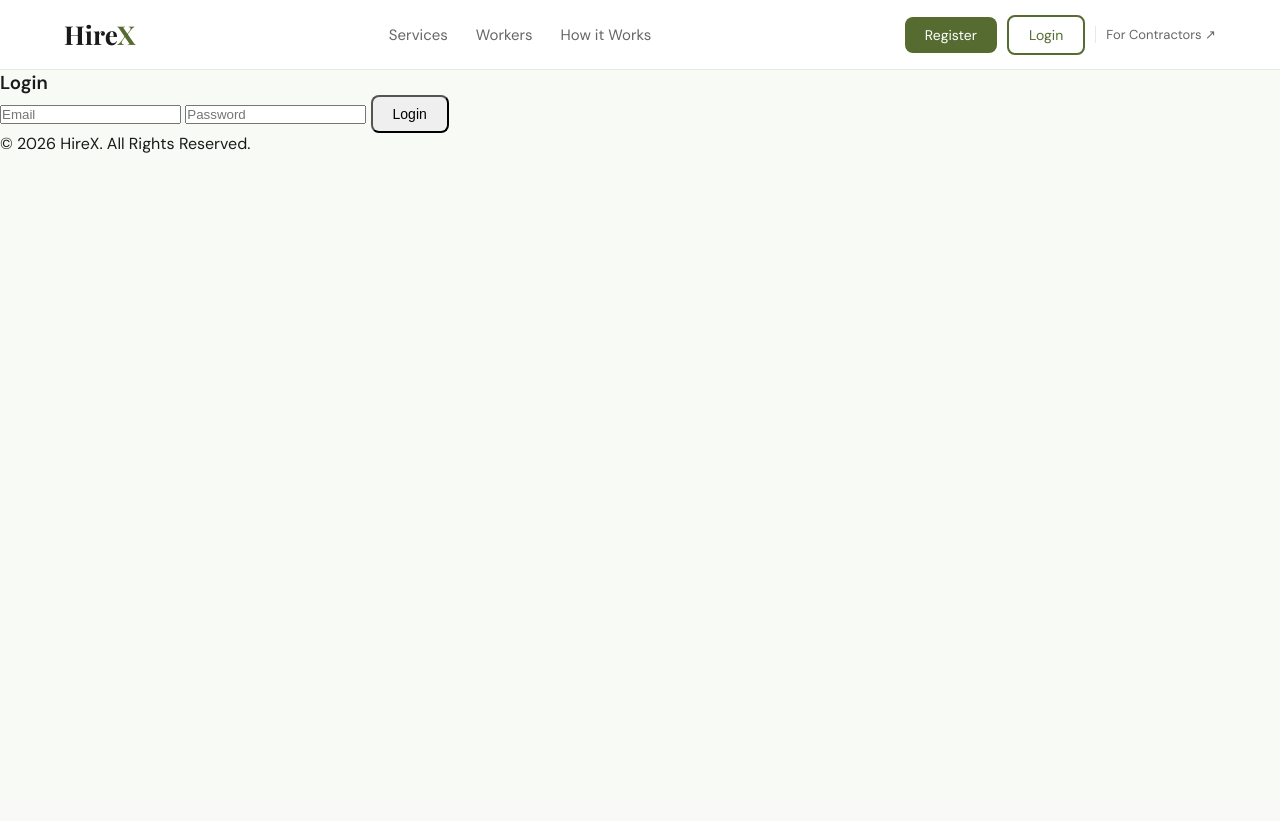
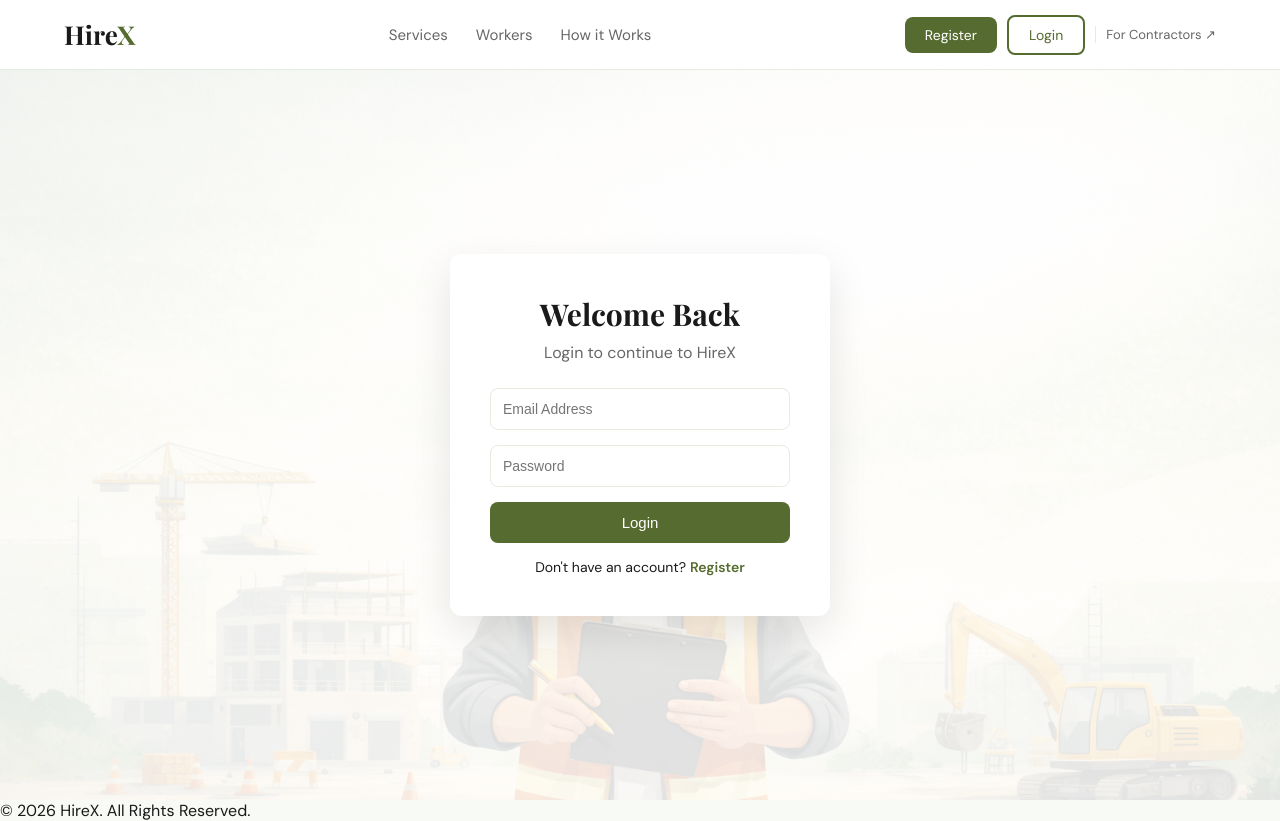
Before and after one commit to sajeerrr/Project-Hirex, a PHP site: page /login.php in a window 1280 px wide. Before the commit the page ends 153 px from the top, so only its background shows below. Run offline with PHP 8.4, Linux system fonts and the light colour scheme.

Commit message:
login page completed

```diff
--- a/assets/css/styles.css
+++ b/assets/css/styles.css
@@ -86,6 +86,11 @@ border-radius:8px;
 font-size:14px;
 cursor:pointer;
 text-decoration:none;
+transition: background 0.3s ease,
+                color 0.3s ease,
+                border-color 0.3s ease,
+                transform 0.2s ease,
+                box-shadow 0.2s ease;
 }
 
 .btn-primary{
@@ -191,6 +196,11 @@ border:none;
 padding:12px 22px;
 border-radius:8px;
 cursor:pointer;
+transition: background 0.3s ease,
+                color 0.3s ease,
+                border-color 0.3s ease,
+                transform 0.2s ease,
+                box-shadow 0.2s ease;
 }
 
 
@@ -256,3 +266,119 @@ transition:0.3s;
     transform: translateY(-2px);
     box-shadow: 0 6px 20px rgba(85,107,47,0.3);
 }
+
+.btn:hover {
+    transform: translateY(-2px);
+    box-shadow: 0 6px 20px rgba(85,107,47,0.3);
+}
+
+.search-btn:hover {
+    transform: translateY(-2px);
+    box-shadow: 0 6px 20px rgba(85,107,47,0.3);
+}
+
+
+
+
+
+
+
+
+/* LOGIN PAGE */
+
+.login-section{
+
+min-height:calc(100vh - 70px);
+
+display:flex;
+align-items:center;
+justify-content:center;
+
+background:
+linear-gradient(rgba(255,255,255,0.85), rgba(255,255,255,0.85)),
+url("../images/bg.png");
+
+background-size:cover;
+background-position:center;
+
+}
+
+.login-container{
+
+width:380px;
+max-width:90%;
+background:white;
+padding:40px;
+border-radius:12px;
+box-shadow:0 15px 40px rgba(0,0,0,0.1);
+text-align:center;
+
+}
+
+.login-title{
+
+font-family:'Playfair Display',serif;
+font-size:30px;
+margin-bottom:8px;
+
+}
+
+.login-sub{
+
+color:var(--muted);
+margin-bottom:25px;
+
+}
+
+.login-form input{
+
+width:100%;
+padding:12px;
+margin-bottom:15px;
+border:1px solid var(--border);
+border-radius:8px;
+font-size:14px;
+
+}
+
+.login-form input:focus{
+
+outline:none;
+border-color:var(--olive);
+
+}
+
+.login-btn{
+
+width:100%;
+padding:12px;
+background:var(--olive);
+color:white;
+border:none;
+border-radius:8px;
+font-size:15px;
+cursor:pointer;
+transition:0.3s;
+
+}
+
+.login-btn:hover{
+
+background:var(--olive-light);
+
+}
+
+.login-register{
+
+margin-top:15px;
+font-size:14px;
+
+}
+
+.login-register a{
+
+color:var(--olive);
+text-decoration:none;
+font-weight:600;
+
+}
--- a/login.php
+++ b/login.php
@@ -1,18 +1,44 @@
 <?php include("includes/header.php"); ?>
 
-<div class="container py-5">
-    <div class="row justify-content-center">
-        <div class="col-md-4">
-            <div class="card shadow p-4">
-                <h3 class="text-center mb-3">Login</h3>
-                <form method="POST">
-                    <input type="email" class="form-control mb-3" placeholder="Email" required>
-                    <input type="password" class="form-control mb-3" placeholder="Password" required>
-                    <button class="btn btn-warning w-100">Login</button>
-                </form>
-            </div>
-        </div>
-    </div>
+<section class="login-section">
+
+<div class="login-container">
+
+<h2 class="login-title">Welcome Back</h2>
+
+<p class="login-sub">
+Login to continue to HireX
+</p>
+
+<form class="login-form" method="POST">
+
+<input
+type="email"
+name="email"
+placeholder="Email Address"
+required
+>
+
+<input
+type="password"
+name="password"
+placeholder="Password"
+required
+>
+
+<button type="submit" class="login-btn">
+Login
+</button>
+
+</form>
+
+<p class="login-register">
+Don't have an account?
+<a href="register.php">Register</a>
+</p>
+
 </div>
 
+</section>
+
 <?php include("includes/footer.php"); ?>
```
